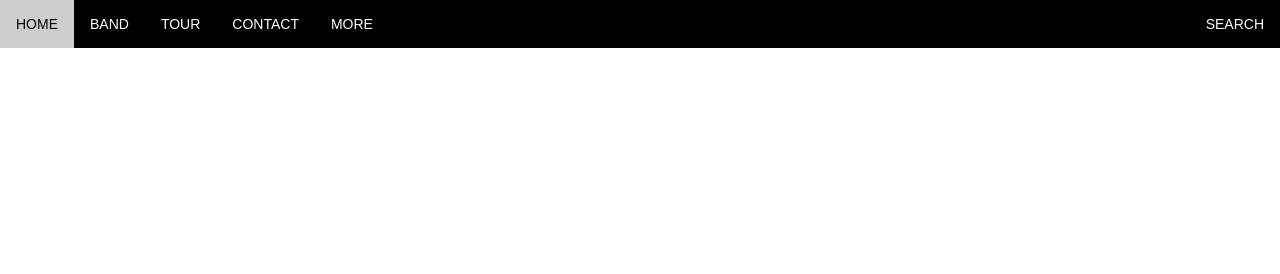
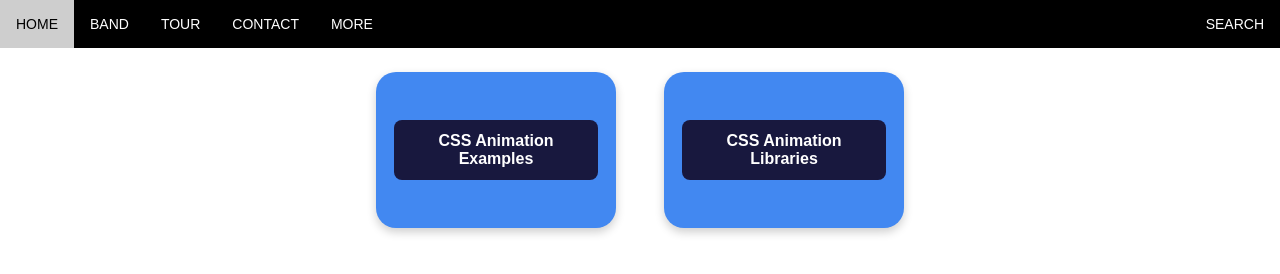
Before and after one commit to eriicafes/gdsc-fuo-webdev-workshop-2023, a plain HTML site: page index.html in a window 1280 px wide. Drawn offline with Linux system fonts and the light colour scheme.

Commit message:
Day 2 Saturday 29, 2023
Introduction to the CSS Box Model: html element's content, padding, border and margin
Brief introduction to border-radius, hover animations, transform(translateX and translateY) and box-shadow

```diff
--- a/index.css
+++ b/index.css
@@ -35,3 +35,35 @@ ul li:hover {
     background-color: red;
     color: white;
 }
+
+main {
+    display: flex;
+    justify-content: center;
+}
+
+.outer {
+    background-color: rgb(66, 136, 241);
+    width: 240px;
+    padding: 48px 18px;
+    margin: 24px;
+    border-radius: 20px;
+    transition: all ease-out 0.4s;
+    box-shadow: 0px 4px 10px #cecece;
+}
+
+.outer:hover {
+    transform: translateY(-12px);
+    box-shadow: 0px 24px 20px #cecece;
+}
+
+.inner {
+    background-color: #18183e;
+    padding: 12px 30px;
+    border-radius: 8px;
+}
+
+.text {
+    color: white;
+    font-weight: bold;
+    text-align: center;
+}
--- a/index.html
+++ b/index.html
@@ -19,7 +19,17 @@
         </ul>
     </header>
     <main>
+        <div class="outer">
+            <div class="inner">
+                <p class="text">CSS Animation Examples</p>
+            </div>
+        </div>
 
+        <div class="outer">
+            <div class="inner">
+                <p class="text">CSS Animation Libraries</p>
+            </div>
+        </div>
     </main>
 </body>
 </html>
```
